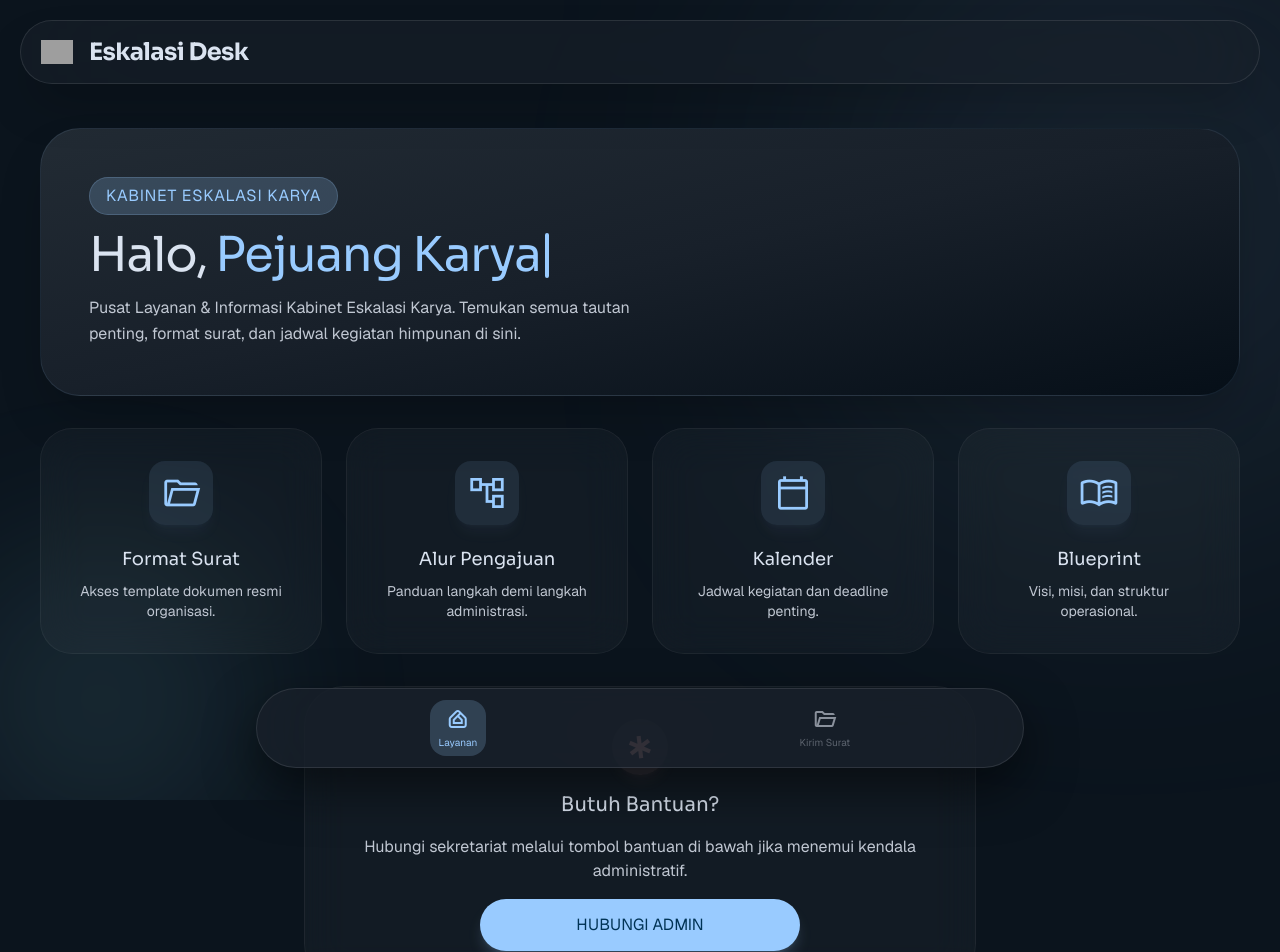
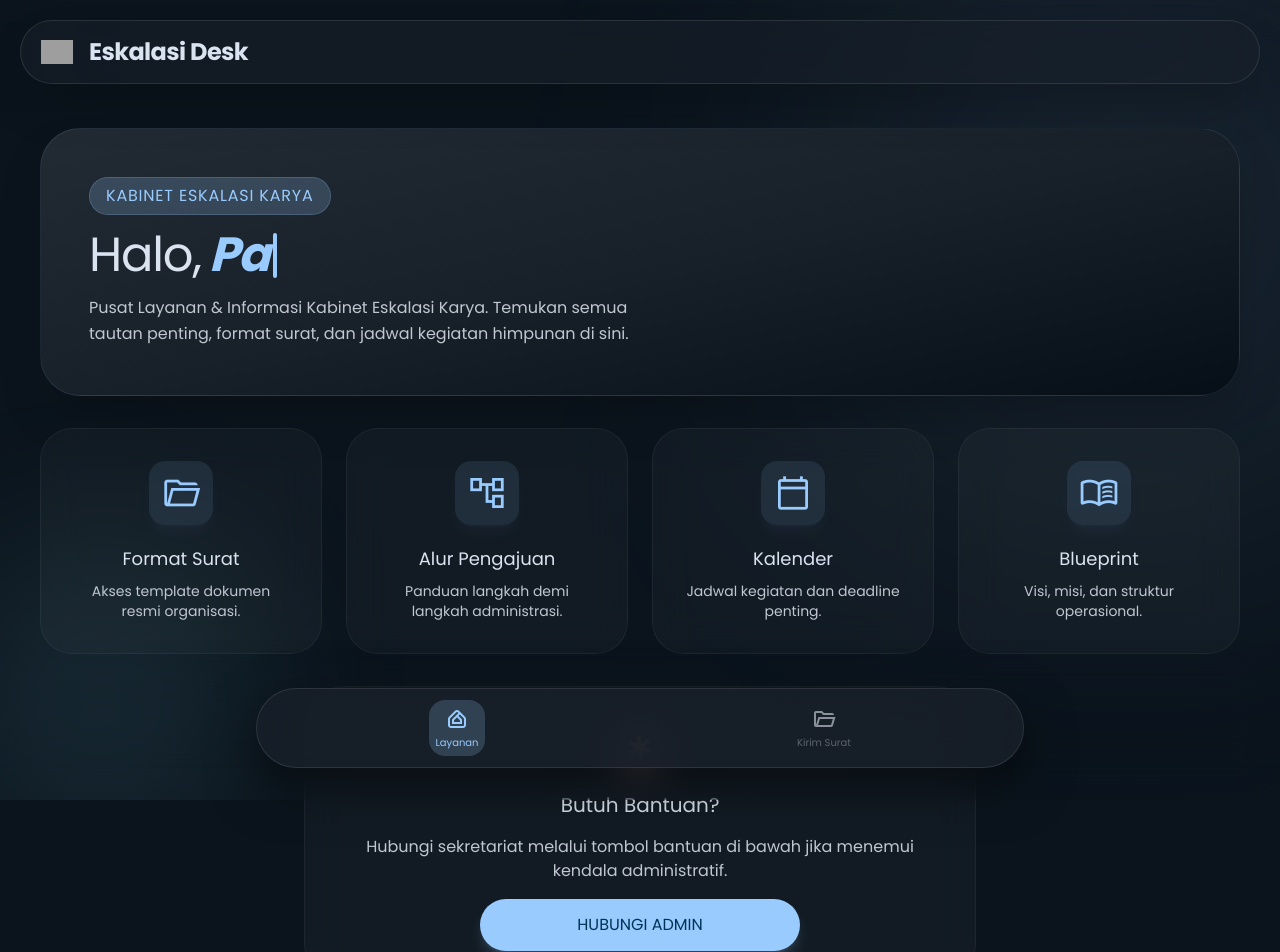
Before and after one commit to AndriPr/Eskalasi-Karya-Desk, a React (Vite) app: page / in a window 1280 px wide. Shown: the top 952 px of the page. Built offline with nearby package versions, Linux system fonts and the light colour scheme; grey boxes are pictures that could not be loaded.

Commit message:
Update fonts, parallax effect, and typography

```diff
--- a/index.html
+++ b/index.html
@@ -5,7 +5,7 @@
     <link rel="icon" type="image/svg+xml" href="/vite.svg" />
     <meta name="viewport" content="width=device-width, initial-scale=1.0" />
     <title>Eskalasi Desk</title>
-    <link href="https://fonts.googleapis.com/css2?family=Sora:wght@400;600;700&family=Geist:wght@400;500;600&display=swap" rel="stylesheet">
+    <link href="https://fonts.googleapis.com/css2?family=Poppins:wght@300;400;500;600;700&display=swap" rel="stylesheet">
     <link href="https://fonts.googleapis.com/css2?family=Material+Symbols+Outlined:wght,FILL@100..700,0..1&display=block" rel="stylesheet">
   </head>
   <body>
--- a/src/App.jsx
+++ b/src/App.jsx
@@ -1,5 +1,5 @@
 import { useEffect, useRef, useState } from 'react'
-import { motion, AnimatePresence } from 'framer-motion'
+import { motion, AnimatePresence, useScroll, useTransform } from 'framer-motion'
 
 // Animation Variants
 const containerVariants = {
@@ -66,7 +66,7 @@ function TypewriterText({ text }) {
 
     return (
         <motion.span
-            className="inline-flex items-center text-primary cursor-pointer"
+            className="inline-flex items-center text-primary cursor-pointer font-bold italic"
             whileHover={{
                 x: [0, -3, 3, -3, 3, 0],
                 textShadow: [
@@ -87,7 +87,7 @@ function TypewriterText({ text }) {
     );
 }
 
-function GlassCard({ href, icon, title, description, onClick }) {
+function GlassCard({ href, icon, title, description, onClick, style }) {
     const cardRef = useRef(null);
 
     const handleMouseMove = (e) => {
@@ -109,6 +109,7 @@ function GlassCard({ href, icon, title, description, onClick }) {
     return (
         <motion.a
             variants={itemVariants}
+            style={style}
             whileHover={{ scale: 1.03 }}
             whileTap={{ scale: 0.97 }}
             ref={cardRef}
@@ -128,11 +129,32 @@ function GlassCard({ href, icon, title, description, onClick }) {
 
 function App() {
     const [isModalOpen, setIsModalOpen] = useState(false);
+    const [isCalendarModalOpen, setIsCalendarModalOpen] = useState(false);
+
+    const { scrollY } = useScroll();
+    const backgroundParallax = useTransform(scrollY, [0, 1000], [0, 300]);
+    const heroParallax = useTransform(scrollY, [0, 500], [0, 80]);
+
+    // Card Parallax (different speeds)
+    const card1Y = useTransform(scrollY, [0, 800], [0, 40]);
+    const card2Y = useTransform(scrollY, [0, 800], [0, 80]);
+    const card3Y = useTransform(scrollY, [0, 800], [0, 30]);
+    const card4Y = useTransform(scrollY, [0, 800], [0, 100]);
+    const secondaryY = useTransform(scrollY, [0, 1000], [0, 120]);
 
     return (
-        <div className="font-body-lg text-on-surface overflow-x-hidden pb-32 min-h-screen">
+        <div className="font-body-lg text-on-surface overflow-x-hidden pb-32 min-h-screen relative">
+            {/* Top Scroll Blur Mask */}
+            <div className="fixed top-0 left-0 right-0 h-28 z-30 pointer-events-none backdrop-blur-[20px]" style={{ maskImage: 'linear-gradient(to bottom, black 20%, transparent 100%)', WebkitMaskImage: 'linear-gradient(to bottom, black 20%, transparent 100%)' }}></div>
+
+            {/* Bottom Scroll Blur Mask */}
+            <div className="fixed bottom-0 left-0 right-0 h-40 z-30 pointer-events-none backdrop-blur-[20px]" style={{ maskImage: 'linear-gradient(to top, black 20%, transparent 100%)', WebkitMaskImage: 'linear-gradient(to top, black 20%, transparent 100%)' }}></div>
+
             {/* Fluid Background Layer */}
-            <div className="fixed inset-0 z-0 pointer-events-none overflow-hidden">
+            <motion.div
+                style={{ y: backgroundParallax }}
+                className="fixed inset-0 z-0 pointer-events-none overflow-hidden"
+            >
                 <motion.div
                     animate={{
                         x: [0, 100, -50, 0],
@@ -151,7 +173,7 @@ function App() {
                     transition={{ duration: 18, repeat: Infinity, repeatType: "reverse", ease: "easeInOut" }}
                     className="absolute bottom-0 left-0 w-[400px] h-[400px] bg-secondary/10 blur-[100px] rounded-full translate-y-1/2 -translate-x-1/2"
                 />
-            </div>
+            </motion.div>
 
             {/* Top AppBar */}
             <motion.header
@@ -178,11 +200,12 @@ function App() {
                 {/* Hero Section */}
                 <motion.section
                     variants={itemVariants}
+                    style={{ y: heroParallax }}
                     className="relative overflow-hidden rounded-[2.5rem] p-8 md:p-12 bg-gradient-to-br from-surface-container-high via-surface-container to-surface-container-lowest min-h-[260px] flex flex-col justify-center border border-primary/10 shadow-2xl"
                 >
                     <div className="relative z-10 space-y-4">
                         <span className="inline-block px-4 py-1.5 rounded-full bg-primary/20 text-primary font-label-sm uppercase tracking-wider border border-primary/20">KABINET ESKALASI KARYA</span>
-                        <h2 className="font-display-lg text-4xl md:text-5xl text-on-surface tracking-tight leading-tight flex flex-wrap items-center gap-x-2">Halo, <TypewriterText text="Pejuang Karya!" /></h2>
+                        <h2 className="font-display-lg text-4xl md:text-5xl text-on-surface tracking-tight leading-tight flex flex-wrap items-center gap-x-2">Halo, <TypewriterText text="Para Karya!" /></h2>
                         <p className="text-on-surface-variant font-body-lg max-w-xl leading-relaxed">Pusat Layanan & Informasi Kabinet Eskalasi Karya. Temukan semua tautan penting, format surat, dan jadwal kegiatan himpunan di sini.</p>
                     </div>
                 </motion.section>
@@ -193,6 +216,7 @@ function App() {
                     className="grid grid-cols-1 md:grid-cols-2 lg:grid-cols-4 gap-6"
                 >
                     <GlassCard
+                        style={{ y: card1Y }}
                         href="#"
                         icon="folder_open"
                         title="Format Surat"
@@ -200,18 +224,22 @@ function App() {
                         onClick={() => setIsModalOpen(true)}
                     />
                     <GlassCard
+                        style={{ y: card2Y }}
                         href="https://drive.google.com/file/d/1agGRtc_KfY65_7gw2im5MPhkAgsk8ydw/view?usp=sharing"
                         icon="account_tree"
                         title="Alur Pengajuan"
                         description="Panduan langkah demi langkah administrasi."
                     />
                     <GlassCard
-                        href="https://calendar.google.com/calendar/u/0?cid=ZXNrYWxhc2lrYXJ5YWhpbWFza29tQGdtYWlsLmNvbQ"
+                        style={{ y: card3Y }}
+                        href="#"
                         icon="calendar_today"
                         title="Kalender"
                         description="Jadwal kegiatan dan deadline penting."
+                        onClick={() => setIsCalendarModalOpen(true)}
                     />
                     <GlassCard
+                        style={{ y: card4Y }}
                         href="https://drive.google.com/file/d/1JN__a8Vody2GARejUwdY0wwkBYiHieoH/view?usp=sharing"
                         icon="menu_book"
                         title="Blueprint"
@@ -220,7 +248,7 @@ function App() {
                 </motion.section>
 
                 {/* Secondary Info */}
-                <motion.section variants={itemVariants} className="max-w-2xl mx-auto w-full pb-8">
+                <motion.section variants={itemVariants} style={{ y: secondaryY }} className="max-w-2xl mx-auto w-full pb-8">
                     <div
                         className="glass-card rounded-[2.5rem] p-8 flex flex-col justify-center items-center text-center space-y-4 border-error/10 relative z-10"
                         onMouseMove={(e) => {
@@ -317,6 +345,52 @@ function App() {
                         </motion.div>
                     </motion.div>
                 )}
+                {isCalendarModalOpen && (
+                    <motion.div
+                        initial={{ opacity: 0 }}
+                        animate={{ opacity: 1 }}
+                        exit={{ opacity: 0 }}
+                        className="fixed inset-0 z-50 flex items-center justify-center bg-black/60 backdrop-blur-sm p-4"
+                        onClick={() => setIsCalendarModalOpen(false)}
+                    >
+                        <motion.div
+                            initial={{ scale: 0.8, opacity: 0, y: 20 }}
+                            animate={{ scale: 1, opacity: 1, y: 0 }}
+                            exit={{ scale: 0.8, opacity: 0, y: 20 }}
+                            transition={{ type: "spring", damping: 25, stiffness: 300 }}
+                            className="bg-surface-container rounded-3xl p-6 md:p-8 w-full max-w-md border border-white/10 shadow-2xl"
+                            onClick={(e) => e.stopPropagation()}
+                        >
+                            <div className="flex justify-between items-center mb-6">
+                                <h2 className="text-2xl font-headline-lg text-primary">Pilih Aplikasi Kalender</h2>
+                                <motion.button
+                                    whileHover={{ scale: 1.1, rotate: 90 }}
+                                    whileTap={{ scale: 0.9 }}
+                                    onClick={() => setIsCalendarModalOpen(false)}
+                                    className="w-8 h-8 flex items-center justify-center rounded-full bg-white/5 hover:bg-white/10 text-on-surface transition-colors"
+                                >
+                                    <span className="material-symbols-outlined text-lg">close</span>
+                                </motion.button>
+                            </div>
+                            <div className="flex flex-col gap-3">
+                                <motion.a whileHover={{ x: 5 }} href="https://calendar.google.com/calendar/u/0/r?cid=ZXNrYWxhc2lrYXJ5YWhpbWFza29tQGdtYWlsLmNvbQ" target="_blank" rel="noreferrer" className="flex items-center gap-3 p-4 rounded-2xl bg-white/5 hover:bg-primary/20 text-on-surface hover:text-primary border border-white/5 hover:border-primary/30 transition-all group">
+                                    <span className="material-symbols-outlined text-outline group-hover:text-primary transition-colors">language</span>
+                                    <div className="flex flex-col">
+                                        <span className="font-label-md">Buka di Web (Google Calendar)</span>
+                                        <span className="text-xs text-on-surface-variant">Untuk browser Android & PC</span>
+                                    </div>
+                                </motion.a>
+                                <motion.a whileHover={{ x: 5 }} href="webcal://calendar.google.com/calendar/ical/eskalasikaryahimaskom%40gmail.com/public/basic.ics" className="flex items-center gap-3 p-4 rounded-2xl bg-white/5 hover:bg-primary/20 text-on-surface hover:text-primary border border-white/5 hover:border-primary/30 transition-all group">
+                                    <span className="material-symbols-outlined text-outline group-hover:text-primary transition-colors">app_shortcut</span>
+                                    <div className="flex flex-col">
+                                        <span className="font-label-md">Aplikasi Kalender Bawaan</span>
+                                        <span className="text-xs text-on-surface-variant">Apple Calendar / Microsoft Outlook</span>
+                                    </div>
+                                </motion.a>
+                            </div>
+                        </motion.div>
+                    </motion.div>
+                )}
             </AnimatePresence>
         </div>
     )
--- a/tailwind.config.js
+++ b/tailwind.config.js
@@ -75,14 +75,14 @@ export default {
             "section-gap": "32px"
         },
         "fontFamily": {
-            "headline-lg-mobile": ["Sora"],
-            "body-md": ["Geist"],
-            "label-md": ["Geist"],
-            "body-lg": ["Geist"],
-            "headline-xl": ["Sora"],
-            "label-sm": ["Geist"],
-            "headline-lg": ["Sora"],
-            "display-lg": ["Sora"]
+            "headline-lg-mobile": ["Poppins", "sans-serif"],
+            "body-md": ["Poppins", "sans-serif"],
+            "label-md": ["Poppins", "sans-serif"],
+            "body-lg": ["Poppins", "sans-serif"],
+            "headline-xl": ["Poppins", "sans-serif"],
+            "label-sm": ["Poppins", "sans-serif"],
+            "headline-lg": ["Poppins", "sans-serif"],
+            "display-lg": ["Poppins", "sans-serif"]
         },
         "fontSize": {
             "headline-lg-mobile": ["28px", {"lineHeight": "36px", "fontWeight": "600"}],
```
